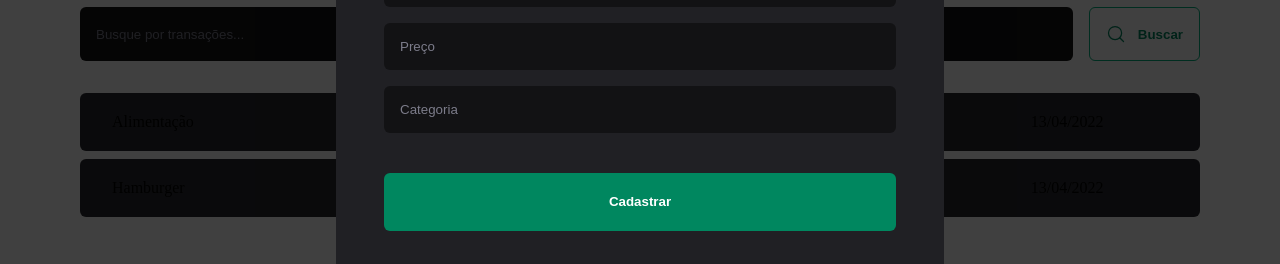
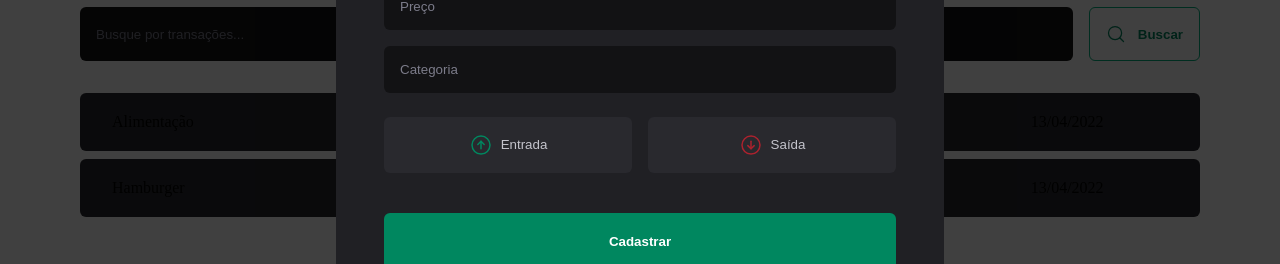
Before and after one commit to mnzsss/dt_money, a React (Vite) app: page / in a window 1280 px wide. Both pictures are taken after a click on the button "Nova Transação". Shown: the part 344-608 px from the top of the page. Built offline with nearby package versions, Linux system fonts and the light colour scheme.

Commit message:
chore(TransactionDialog): Radio Input

```diff
--- a/package.json
+++ b/package.json
@@ -10,6 +10,7 @@
   },
   "dependencies": {
     "@radix-ui/react-dialog": "^1.0.0",
+    "@radix-ui/react-radio-group": "^1.0.0",
     "phosphor-react": "^1.4.1",
     "react": "^18.2.0",
     "react-dom": "^18.2.0",
--- a/src/components/Modals/NewTransactionModal/index.tsx
+++ b/src/components/Modals/NewTransactionModal/index.tsx
@@ -1,3 +1,6 @@
+import { ArrowCircleDown, ArrowCircleUp } from "phosphor-react";
+import { RadioGroup } from "../../RadioGroup";
+import { Radio } from "../../RadioGroup/Radio";
 import { Button } from "../../_common/Button";
 import { Input } from "../../_common/Input";
 import { Container } from "./styles";
@@ -11,6 +14,18 @@ export function NewTransactionModal() {
 
       <Input type="text" placeholder="Categoria" required />
 
+      <RadioGroup>
+        <Radio operation="income" value="income">
+          <ArrowCircleUp size={24} />
+          Entrada
+        </Radio>
+
+        <Radio operation="outcome" value="outcome">
+          <ArrowCircleDown size={24} />
+          Saída
+        </Radio>
+      </RadioGroup>
+
       <Button size="medium" type="submit">
         Cadastrar
       </Button>
--- /dev/null
+++ b/src/components/RadioGroup/Radio/index.tsx
@@ -0,0 +1,11 @@
+import { PropsWithChildren } from "react";
+import { TransactionProps } from "../../../interfaces/Transaction";
+import { RadioContainer } from "./styles";
+
+interface RadioProps extends TransactionProps {
+  value: string;
+}
+
+export function Radio({ children, ...rest }: PropsWithChildren<RadioProps>) {
+  return <RadioContainer {...rest}>{children}</RadioContainer>;
+}
--- /dev/null
+++ b/src/components/RadioGroup/Radio/styles.ts
@@ -0,0 +1,38 @@
+import styled from "styled-components";
+import * as RadixRadioGroup from "@radix-ui/react-radio-group";
+
+import { transactionTypes } from "../../../constants/transaction";
+import { TransactionProps } from "../../../interfaces/Transaction";
+
+export const RadioContainer = styled(RadixRadioGroup.Item)<TransactionProps>`
+  background-color: ${(props) => props.theme["gray-700"]};
+  padding: 1rem;
+  display: flex;
+  align-items: center;
+  justify-content: center;
+  gap: 0.5rem;
+  border-radius: 6px;
+  cursor: pointer;
+  border: 0;
+  color: ${(props) => props.theme["gray-300"]};
+
+  svg {
+    color: ${(props) =>
+      props.operation && props.theme[transactionTypes[props.operation]]};
+  }
+
+  &[data-state="unchecked"]:hover {
+    background-color: ${(props) => props.theme["gray-600"]};
+    transition: background-color 0.2s;
+  }
+
+  &[data-state="checked"] {
+    color: ${(props) => props.theme["white"]};
+    background-color: ${(props) =>
+      props.operation && props.theme[transactionTypes[props.operation]]};
+
+    svg {
+      color: ${(props) => props.theme["white"]};
+    }
+  }
+`;
--- /dev/null
+++ b/src/components/RadioGroup/index.ts
@@ -0,0 +1,9 @@
+import styled from "styled-components";
+import * as RadixRadioGroup from "@radix-ui/react-radio-group";
+
+export const RadioGroup = styled(RadixRadioGroup.Root)`
+  display: grid;
+  grid-template-columns: 1fr 1fr;
+  gap: 1rem;
+  margin-top: 0.5rem;
+`;
--- a/src/components/Table/index.tsx
+++ b/src/components/Table/index.tsx
@@ -10,13 +10,13 @@ export function Table() {
         <thead>
           <tr>
             <td width="50%">Alimentação</td>
-            <PriceHighlight variant="income">R$ 223,40</PriceHighlight>
+            <PriceHighlight operation="income">R$ 223,40</PriceHighlight>
             <td>Venda</td>
             <td>13/04/2022</td>
           </tr>
           <tr>
             <td width="50%">Hamburger</td>
-            <PriceHighlight variant="outcome">- R$ 223,40</PriceHighlight>
+            <PriceHighlight operation="outcome">- R$ 223,40</PriceHighlight>
             <td>Venda</td>
             <td>13/04/2022</td>
           </tr>
--- a/src/components/Table/styles.ts
+++ b/src/components/Table/styles.ts
@@ -1,5 +1,6 @@
 import styled, { css } from "styled-components";
-import { ThemeType } from "../../@types/styled";
+import { transactionTypes } from "../../constants/transaction";
+import { TransactionProps } from "../../interfaces/Transaction";
 
 export const TableContainer = styled.table`
   width: 100%;
@@ -23,21 +24,12 @@ export const TableContainer = styled.table`
   }
 `;
 
-interface PriceHighlightProps {
-  variant?: "income" | "outcome";
-}
-
-const variantColor: Record<string, keyof ThemeType> = {
-  income: "green-300",
-  outcome: "red-300",
-};
-
-export const PriceHighlight = styled.td<PriceHighlightProps>`
+export const PriceHighlight = styled.td<TransactionProps>`
   color: ${(props) => props.theme.white};
 
   ${(props) =>
-    props.variant &&
+    props.operation &&
     css`
-      color: ${props.theme[variantColor[props.variant]]};
+      color: ${props.theme[transactionTypes[props.operation]]};
     `};
 `;
--- /dev/null
+++ b/src/constants/transaction.ts
@@ -0,0 +1,6 @@
+import { ThemeType } from "../@types/styled";
+
+export const transactionTypes: Record<string, keyof ThemeType> = {
+  income: "green-500",
+  outcome: "red-500",
+};
--- /dev/null
+++ b/src/interfaces/Transaction.ts
@@ -0,0 +1,3 @@
+export interface TransactionProps {
+  operation?: "income" | "outcome";
+}
```
Also changed, not shown: 1 other file (tests, documents, lock files or other folders).
